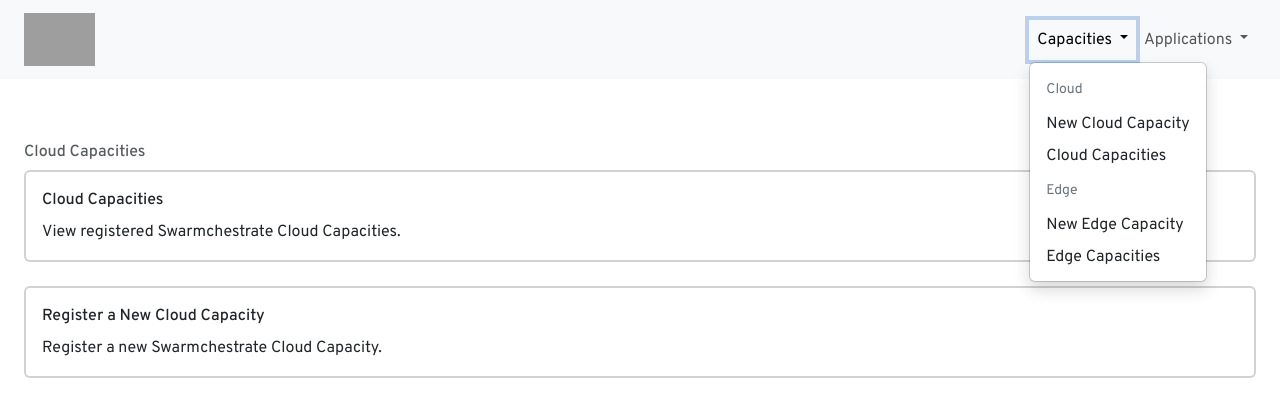
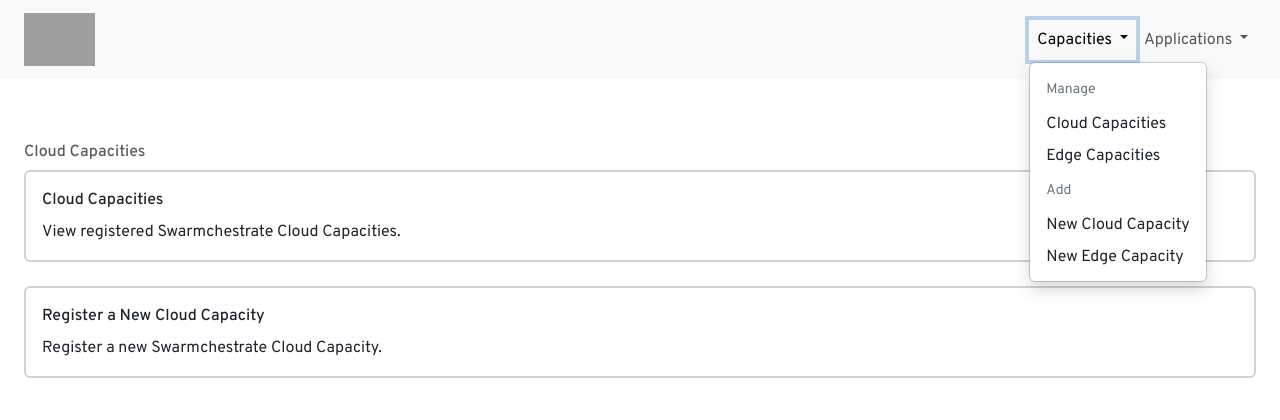
Before and after one commit to Swarmchestrate/gui, a Django app: page / in a window 1280 px wide, after a click on "Capacities". Shown: the top 420 px of the page. Run offline with Django 5.2, Linux system fonts and the light colour scheme; style sheets or scripts are compiled from the project's sources; parts of the project's set-up code (start-up, migrations or seed data) failed here and were passed over; some libraries are stand-ins or nearby versions; grey boxes are pictures that could not be loaded.

Commit message:
Update navbar menu link order

```diff
--- a/templates/navbar.html
+++ b/templates/navbar.html
@@ -13,25 +13,25 @@
                         Capacities
                     </a>
                     <ul class="dropdown-menu shadow">
-                        <!-- Cloud Capacities -->
+                        <!-- Manage -->
                         <li>
-                            <div class="dropdown-header">Cloud</div>
+                            <div class="dropdown-header">Manage</div>
+                        </li>
+                        <li>
+                            <a class="dropdown-item" href="{% url 'capacities:cloud_capacities_list' %}">Cloud Capacities</a>
+                        </li>
+                        <li>
+                            <a class="dropdown-item" href="{% url 'capacities:edge_capacities_list' %}">Edge Capacities</a>
+                        </li>
+                        <!-- Register -->
+                        <li>
+                            <div class="dropdown-header">Add</div>
                         </li>
                         <li>
                             <a class="dropdown-item" href="{% url 'capacities:new_cloud_capacity' %}">New Cloud Capacity</a>
                         </li>
                         <li>
-                            <a class="dropdown-item" href="{% url 'capacities:cloud_capacities_list' %}">Cloud Capacities</a>
-                        </li>
-                        <!-- Edge Capacities -->
-                        <li>
-                            <div class="dropdown-header">Edge</div>
-                        </li>
-                        <li>
                             <a class="dropdown-item" href="{% url 'capacities:new_edge_capacity' %}">New Edge Capacity</a>
-                        </li>
-                        <li>
-                            <a class="dropdown-item" href="{% url 'capacities:edge_capacities_list' %}">Edge Capacities</a>
                         </li>
                     </ul>
                 </li>
```
Also changed, not shown: templates/base.html (line endings or trailing spaces).
